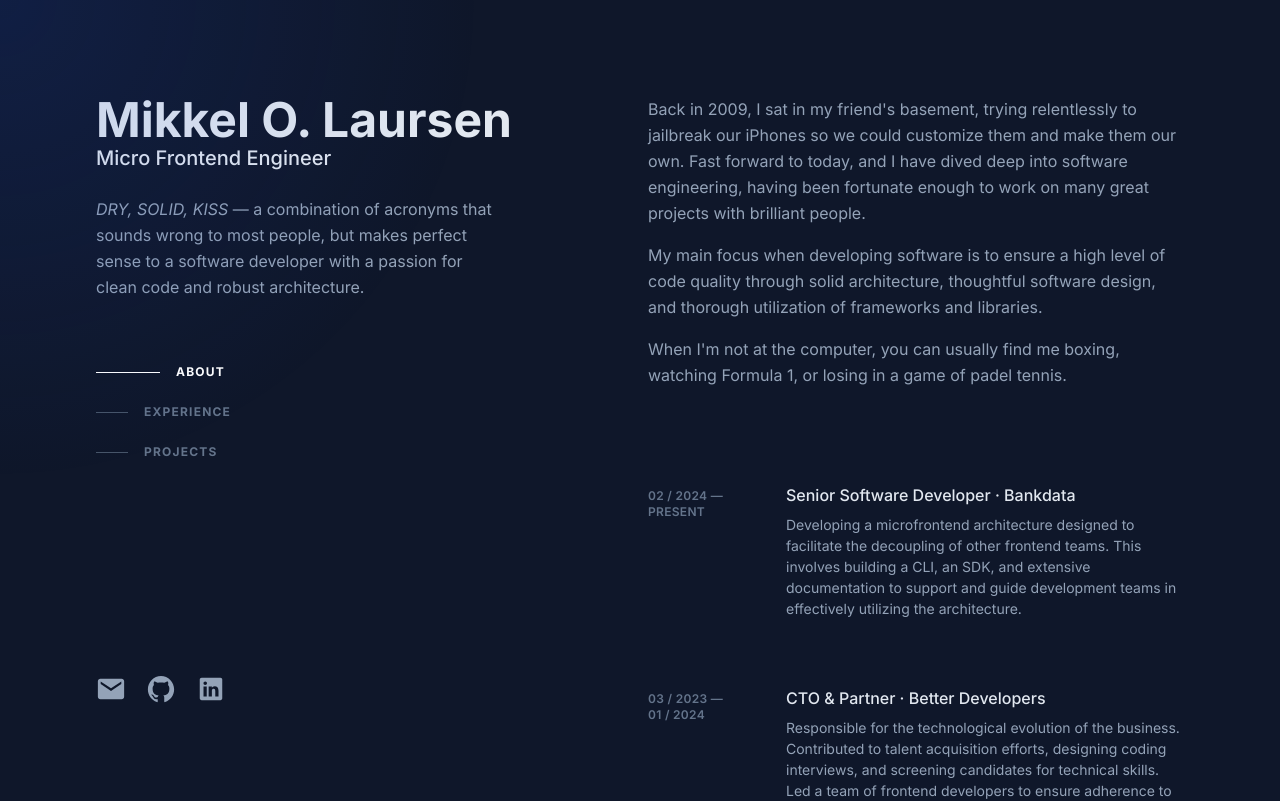
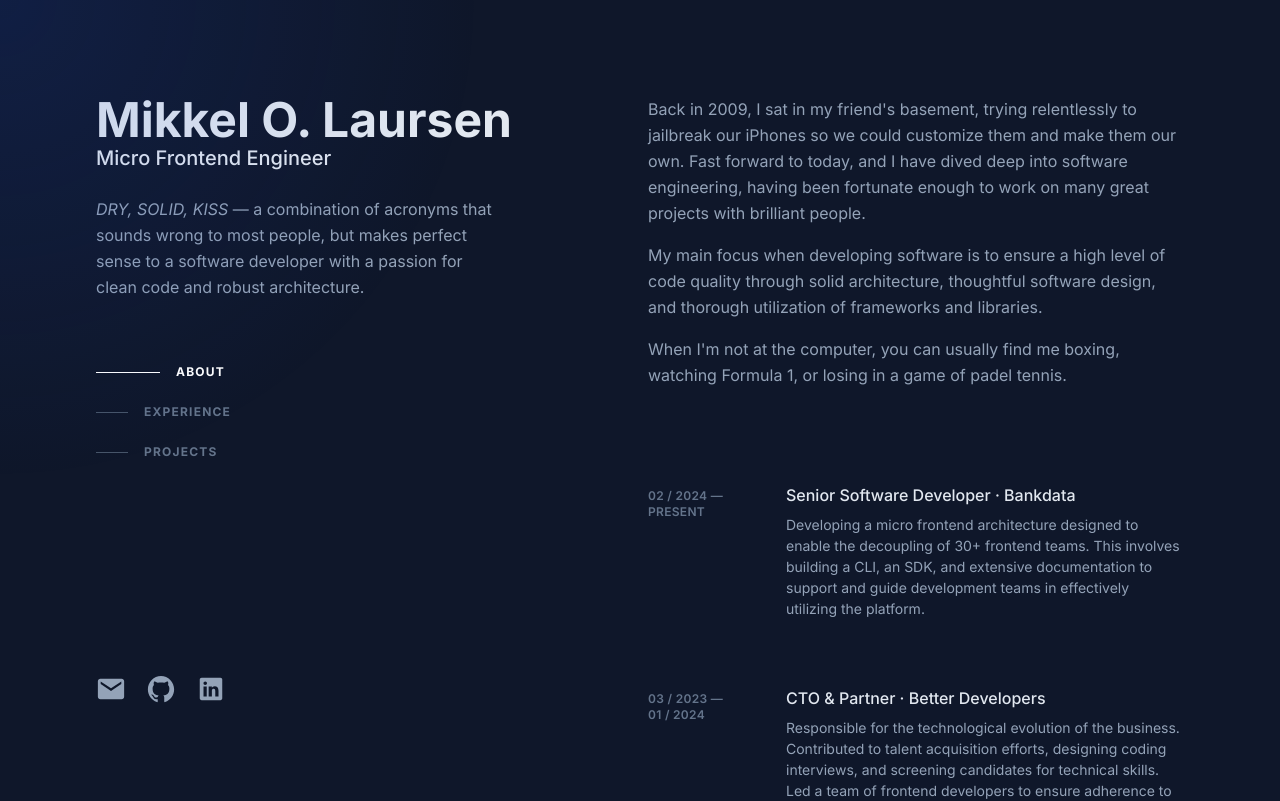
Before and after one commit to mikkel-ol/website, a React (Vite) app: page / in a window 1280 px wide. Shown: the top 801 px of the page. Built offline with nearby package versions, Linux system fonts and the light colour scheme.

Commit message:
Update experience

```diff
--- a/src/data/experiences.ts
+++ b/src/data/experiences.ts
@@ -12,7 +12,7 @@ export const experiences: Experience[] = [
     company: "Bankdata",
     titles: ["Senior Software Developer"],
     description:
-      "Developing a microfrontend architecture designed to facilitate the decoupling of other frontend teams. This involves building a CLI, an SDK, and extensive documentation to support and guide development teams in effectively utilizing the architecture.",
+      "Developing a micro frontend architecture designed to enable the decoupling of 30+ frontend teams. This involves building a CLI, an SDK, and extensive documentation to support and guide development teams in effectively utilizing the platform.",
     from: new Date("02/01/2024"),
     to: null,
     link: "https://bankdata.dk",
```
